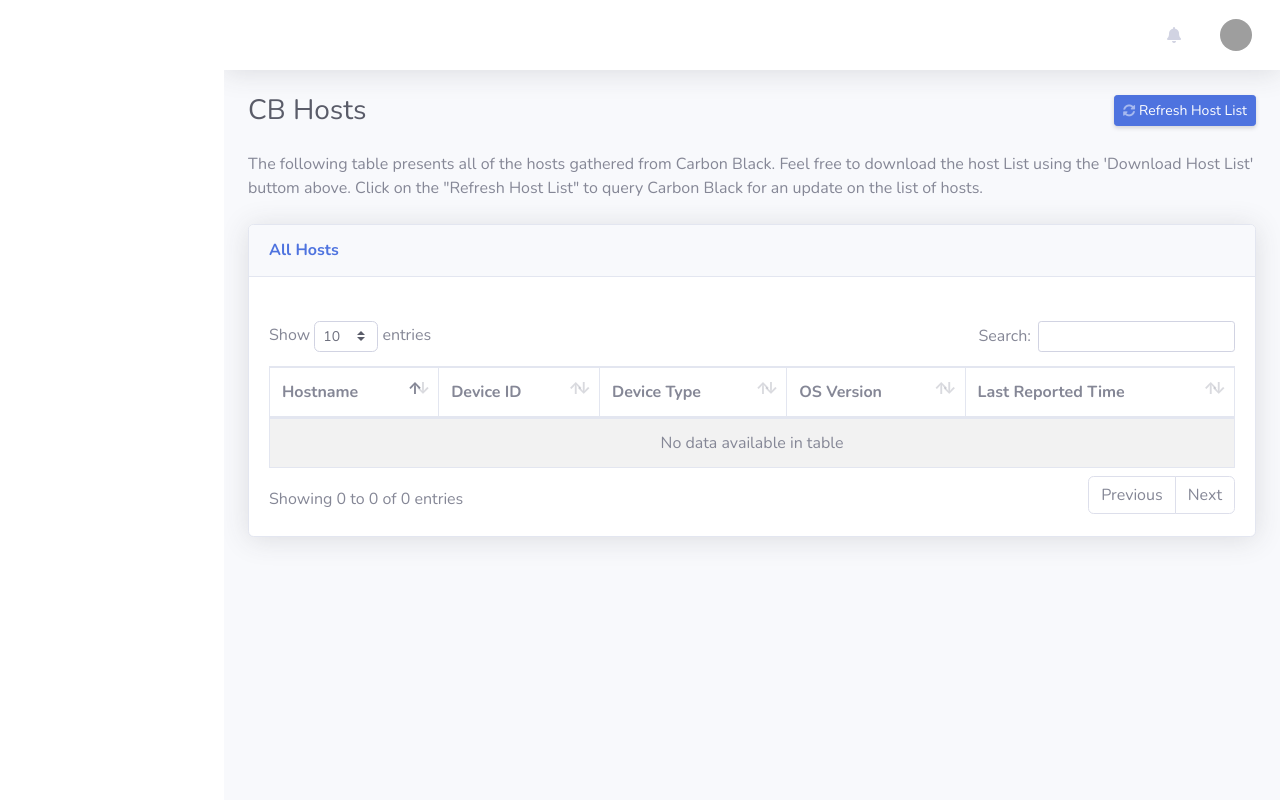
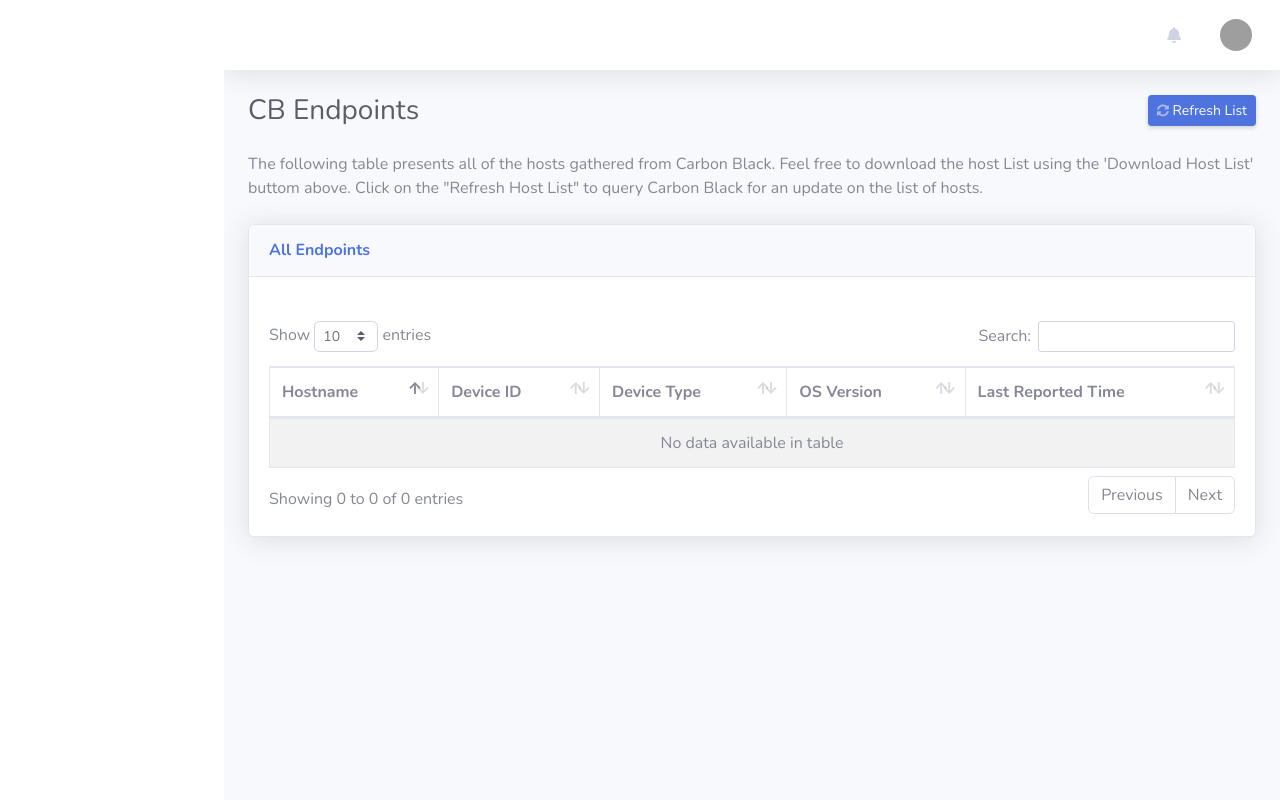
Before and after one commit to allthingsdfir/cb-bot, a Python web app: template application/templates/cb_hosts.html in a window 1280 px wide. Run offline with Jinja, Linux system fonts and the light colour scheme; the template is opened without the code that fills it, so the values that code supplies are empty; some libraries are stand-ins or nearby versions; grey boxes are pictures that could not be loaded.

Commit message:
Renaming of CB Hosts to Endpoints.

```diff
--- a/application/routes/cb/cb.py
+++ b/application/routes/cb/cb.py
@@ -39,7 +39,7 @@
 #########################################
 #       WEB APPLICATION FUNCTIONS       #
 #########################################
-@cb_bp.route('/cb/hosts', methods=['GET'])
+@cb_bp.route('/cb/endpoints', methods=['GET'])
 @fresh_login_required
 def hosts():
     '''
--- a/application/templates/cb_hosts.html
+++ b/application/templates/cb_hosts.html
@@ -9,9 +9,9 @@
 {% block content %}
 <!-- Page Heading -->
 <div class="d-sm-flex align-items-center justify-content-between mb-4">
-    <h1 class="h3 mb-0 text-gray-800">CB Hosts</h1>
+    <h1 class="h3 mb-0 text-gray-800">CB Endpoints</h1>
     <a href="/cb/refresh_host_list" class="d-none d-sm-inline-block btn btn-sm btn-primary shadow-sm">
-        <i class="fas fa-sync-alt fa-sm text-white-50"></i> Refresh Host List
+        <i class="fas fa-sync-alt fa-sm text-white-50"></i> Refresh List
     </a>
 </div>
 <!--
@@ -27,7 +27,7 @@
 <!-- DataTales Example -->
 <div class="card shadow mb-4">
     <div class="card-header py-3">
-        <h6 class="m-0 font-weight-bold text-primary">All Hosts</h6>
+        <h6 class="m-0 font-weight-bold text-primary">All Endpoints</h6>
     </div>
     <div class="card-body">
         {% if type %}
--- a/application/templates/home_base.html
+++ b/application/templates/home_base.html
@@ -65,7 +65,7 @@
                     <div class="bg-white py-2 collapse-inner rounded">
                         <a class="collapse-item" href="/cb/run">Run</a>
                         <a class="collapse-item" href="/cb/sweep_history">History</a>
-                        <a class="collapse-item" href="/cb/hosts">Hosts</a>
+                        <a class="collapse-item" href="/cb/endpoints">Endpoints</a>
                         <a class="collapse-item" href="/cb/server_settings">Server Configuration</a>
                     </div>
                 </div>
```
